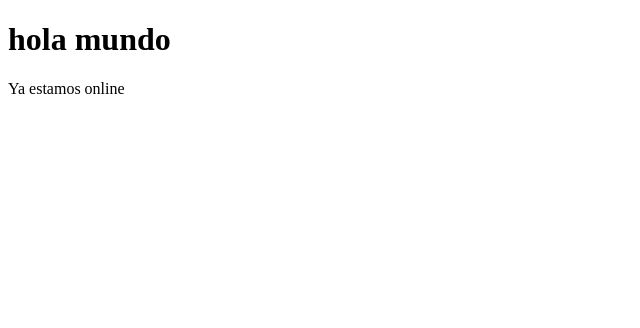
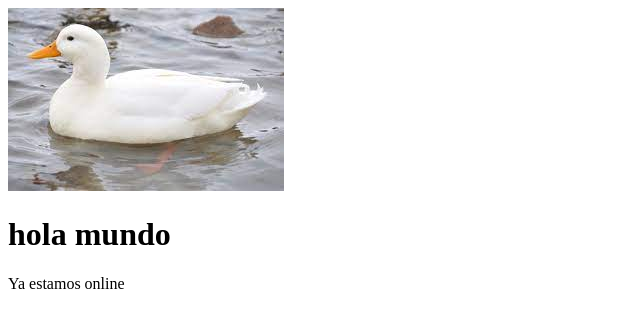
Before and after one commit to Becopo/web, a plain HTML site: page index.html in a window 1280 px wide. Shown: the whole page, without its empty margins (0-640 px from the left). Drawn offline with Linux system fonts and the light colour scheme.

Commit message:
Deploying to gh-pages from @ Becopo/web@441701c6e89067ce3b210a9a5172e5e7e9563495 🚀

```diff
--- a/index.html
+++ b/index.html
@@ -7,6 +7,7 @@
     <title>Document</title>
 </head>
 <body>
+    <img src="/descarga.jpg" alt="PATO">
     <h1> hola mundo </h1>
     <p> Ya estamos online </p>
 </body>
```
Also changed, not shown: descarga.jpg (added).
